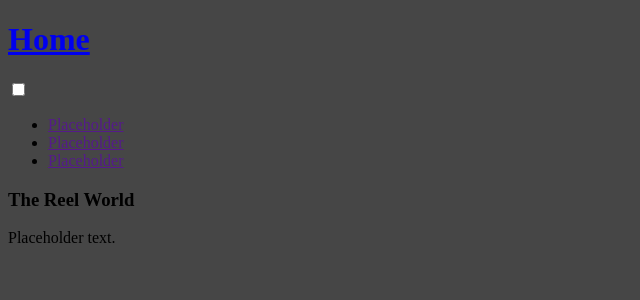
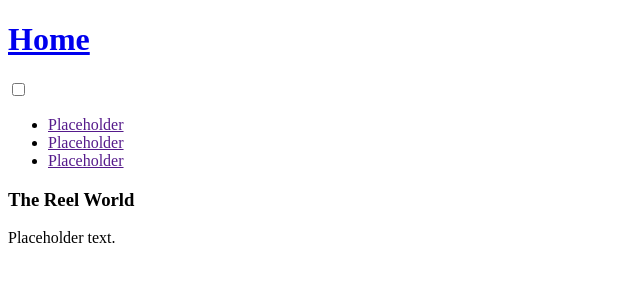
Before and after one commit to Alex4008/CSE201-The-Reel-World, a PHP site: page / in a window 1280 px wide. Shown: the top 300 px of the page, without its empty margins (0-640 px from the left). Run offline with PHP 8.4, Linux system fonts and the light colour scheme.

Commit message:
Update styles.css
Changed background white

```diff
--- a/styles.css
+++ b/styles.css
@@ -1,3 +1,3 @@
 :root {
-  background: rgba(50 ,50 ,50, .90);
+  background: white;
 }
```
